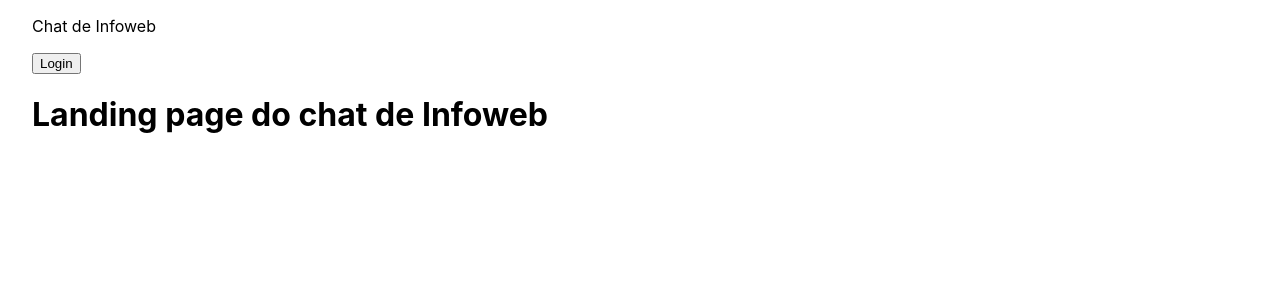
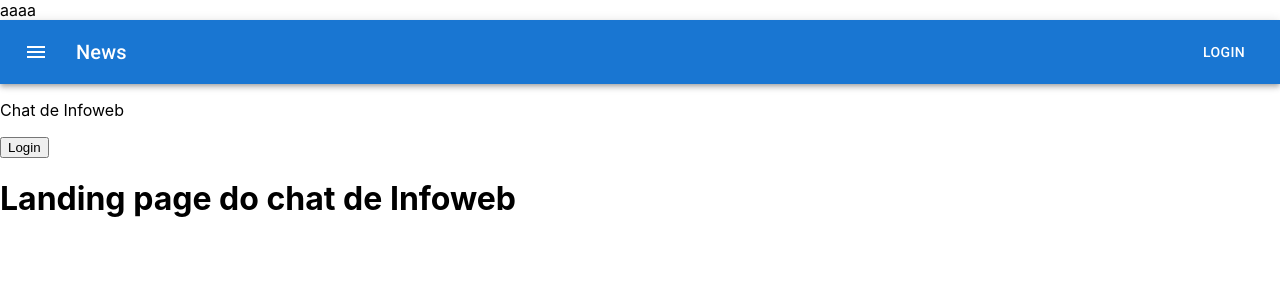
Before and after one commit to faueni/ifrn-chat-web, a Next.js app: page / in a window 1280 px wide. Shown: the top 300 px of the page. Built offline with nearby package versions, Linux system fonts and the light colour scheme.

Commit message:
login logout em andamento

```diff
--- a/pages/index.js
+++ b/pages/index.js
@@ -1,11 +1,64 @@
+import React, { useState } from 'react';
+
 import Head from 'next/head'
 import Image from 'next/image'
 import styles from '../styles/Home.module.css'
 import Link from 'next/link';
 
+import AppBar from '@mui/material/AppBar';
+import Box from '@mui/material/Box';
+import Toolbar from '@mui/material/Toolbar';
+import Typography from '@mui/material/Typography';
+import Button from '@mui/material/Button';
+import IconButton from '@mui/material/IconButton';
+import MenuIcon from '@mui/icons-material/Menu';
+
+import {AppButton} from '../src/components/AppButtonComponent';
+
+
+const AppNavBar = (props) => {
+  return (
+    <Box sx={{ flexGrow: 1 }}>
+      <AppBar position="static">
+        <Toolbar>
+          <IconButton
+            size="large"
+            edge="start"
+            color="inherit"
+            aria-label="menu"
+            sx={{ mr: 2 }}
+          >
+            <MenuIcon />
+          </IconButton>
+          <Typography variant="h6" component="div" sx={{ flexGrow: 1 }}>
+            News
+          </Typography>
+          <ButtonLoginLogout isUserLogged={props.isUserLogged} />
+        </Toolbar>
+      </AppBar>
+    </Box>
+  )
+}
+
+const ButtonLoginLogout = (props) => {
+  if (!props.isUserLogged()) {
+    return <AppButton color="inherit" label="Login"></AppButton>
+  }
+  return <AppButton color="inherit" label="Logout"></AppButton>
+}
+
+
+
 export default function Home() {
+  //const isUserLogged = () => false ? false ;
+
+  const [sessionID, setSessionID] = useState('');
+  const isUserLogged = () => sessionID ? true : false
+
   return (
-    <div className={styles.container}>
+    <div>
+      aa{sessionID}aa
+      <AppNavBar isUserLogged={isUserLogged}/>
       <Head>
         <title>Chat de Infoweb</title>
         <meta name="description" content="Chat do curso de Infoweb" />
--- a/pages/login.js
+++ b/pages/login.js
@@ -43,6 +43,7 @@ const Login = props => {
             label="Entrar no chat"
             variant='contained'
             disabled={!(!!name && !!password)}
+            onClick={(e) => { props.router.push({ path: "/", query: { name: name, hash: password } }) }}
           />
         </AppContainer>
       </main>
```
Also changed, not shown: 1 other file (tests, documents, lock files or other folders).
